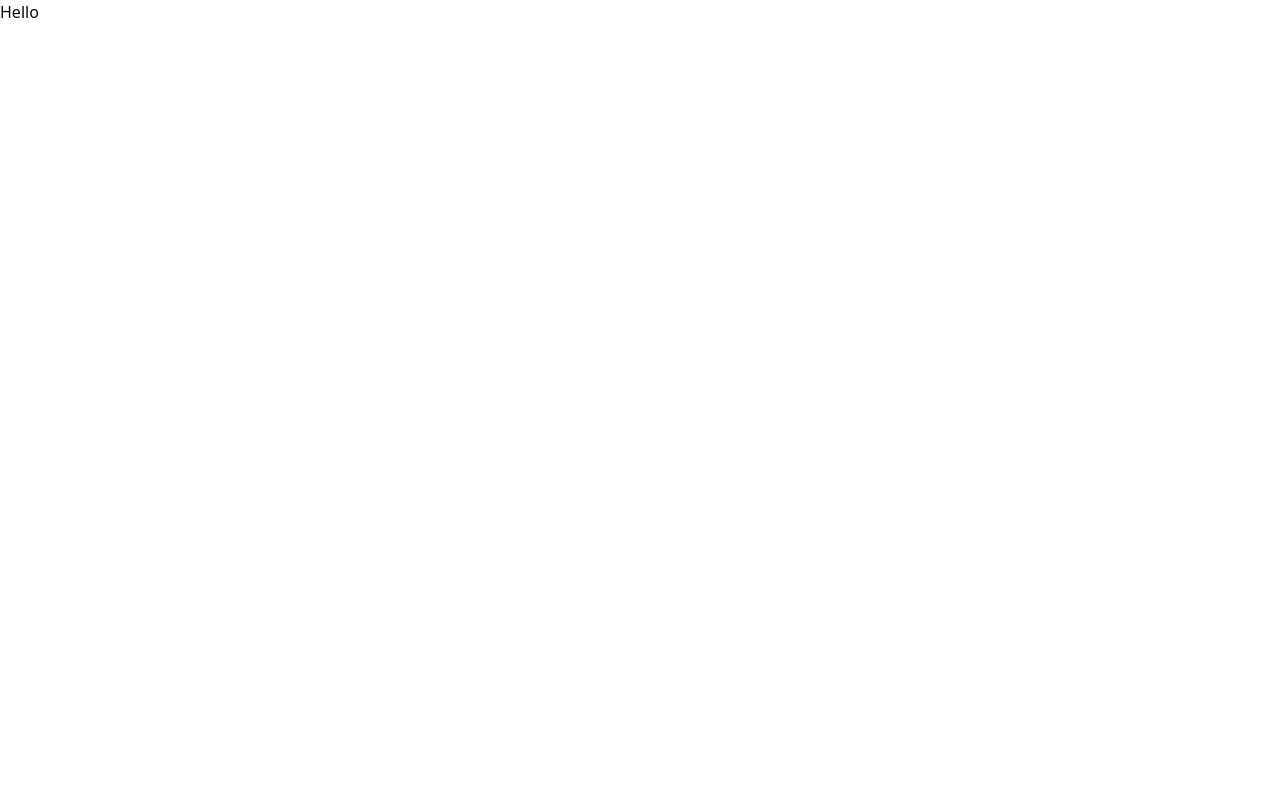
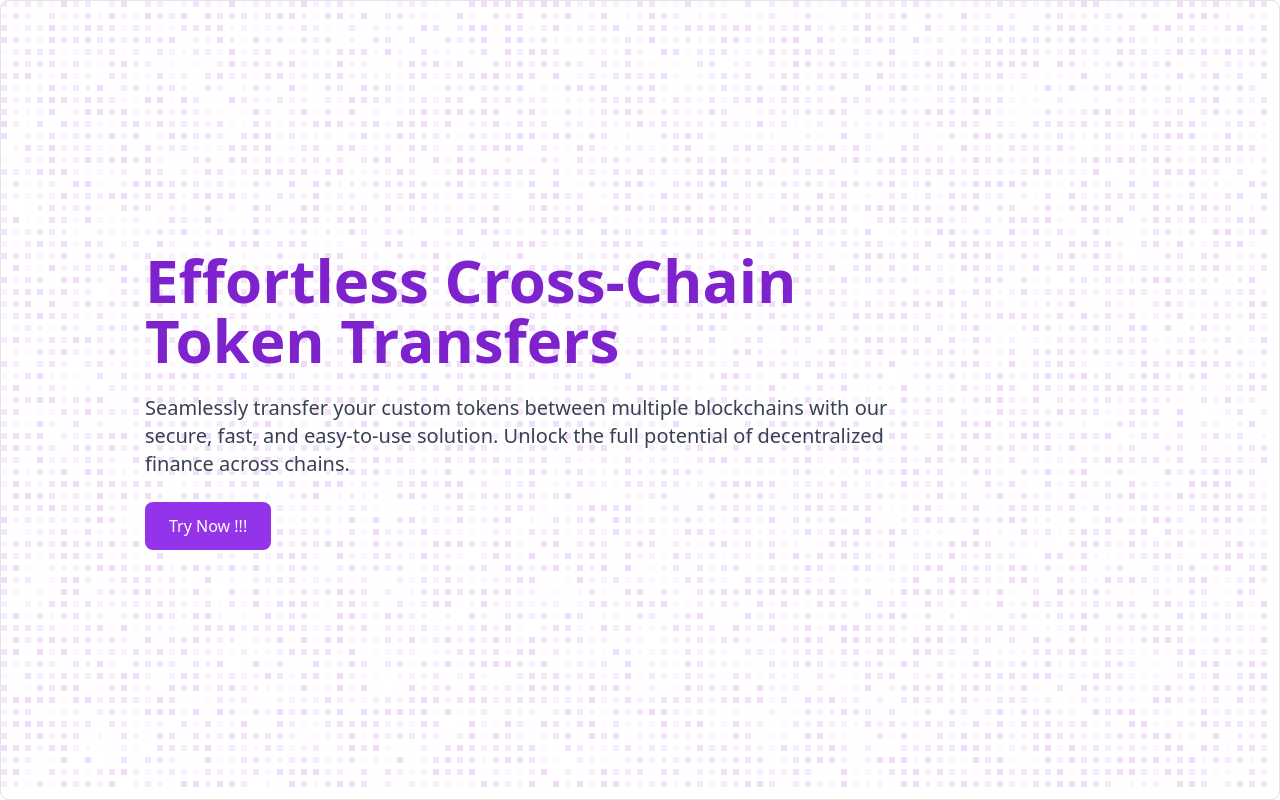
Before and after one commit to Saiweb3dev/Cross-Chain-Token-Bridge, a Next.js app in the folder frontend/: page / in a window 1280 px wide. Built offline with nearby package versions, Linux system fonts and the light colour scheme.

Commit message:
Basic Hero Section created

```diff
--- a/frontend/src/app/page.tsx
+++ b/frontend/src/app/page.tsx
@@ -1,7 +1,10 @@
 import Image from "next/image";
-
+import { HeroSection } from "@/components/landing/HeroSection";
+import Navbar from "@/components/ui/Navbar";
 export default function Home() {
   return (
-    <h1>Hello</h1>
+    <>
+    <HeroSection/>
+    </>
   );
 }
--- /dev/null
+++ b/frontend/src/components/landing/HeroSection.tsx
@@ -0,0 +1,29 @@
+import FlickeringGrid from "@/components/magicui/flickering-grid";
+
+export function HeroSection() {
+  return (
+    <div className="relative h-screen rounded-lg w-full bg-background overflow-hidden border">
+      <FlickeringGrid
+        className="z-0 absolute inset-0 size-full w-full h-screen"
+        squareSize={6}
+        gridGap={6}
+        color="#AD49E1"
+        maxOpacity={0.2}
+        flickerChance={0.2}
+      />
+      <div className="absolute inset-y-0 left-20 flex items-center z-10">
+        <div className="max-w-4xl px-8 md:px-16 space-y-6">
+          <h1 className="text-4xl md:text-6xl font-bold text-purple-700">
+            Effortless Cross-Chain Token Transfers
+          </h1>
+          <span className="block text-lg md:text-xl text-gray-700">
+            Seamlessly transfer your custom tokens between multiple blockchains with our secure, fast, and easy-to-use solution. Unlock the full potential of decentralized finance across chains.
+          </span>
+          <button className="px-6 py-3 bg-purple-600 text-white rounded-lg hover:bg-purple-700 transition-colors">
+            Try Now !!!
+          </button>
+        </div>
+      </div>
+    </div>
+  );
+}
```
